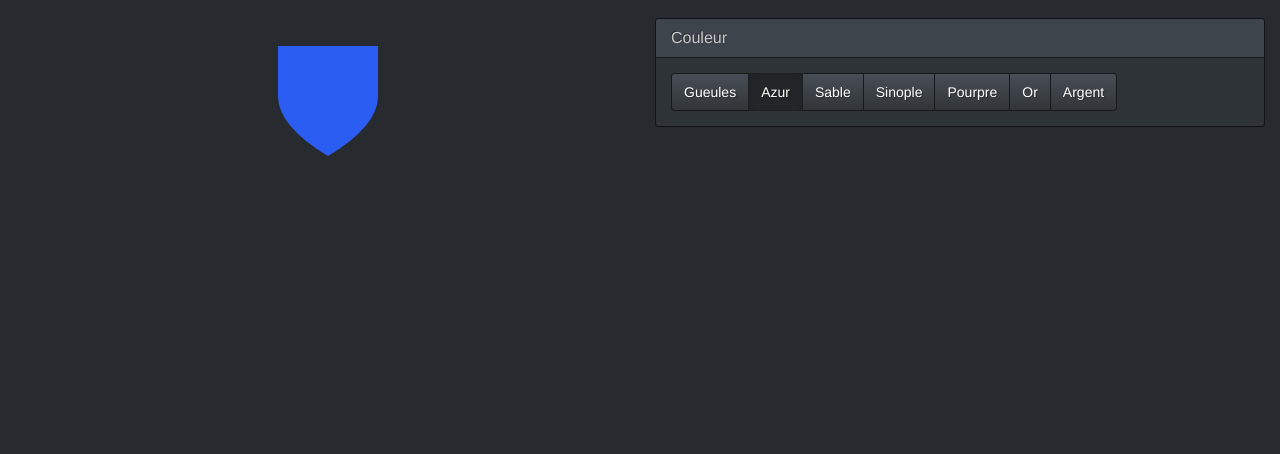
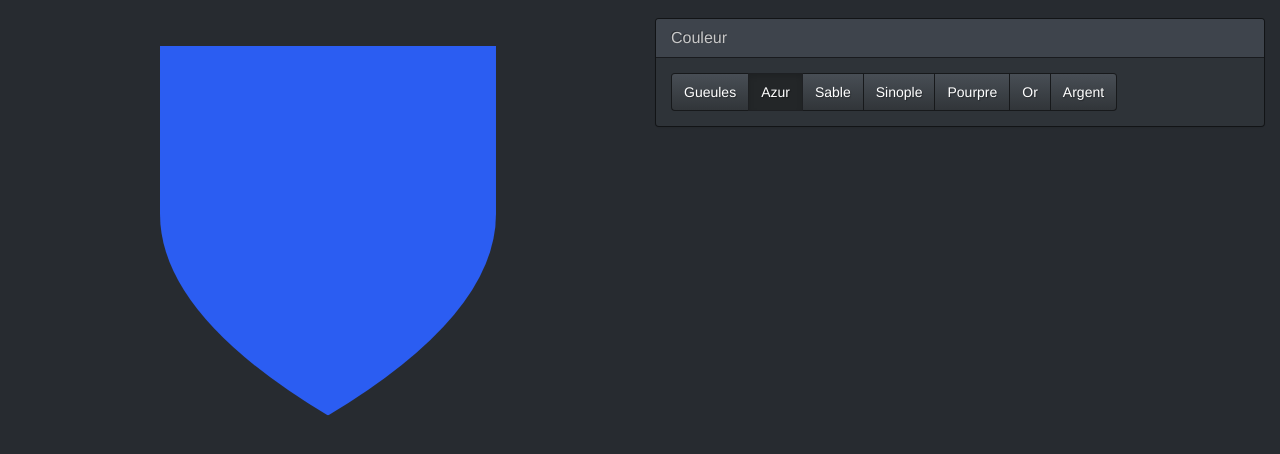
Before and after one commit to sm-Fifteen/herod, a website: page index.html in a window 1280 px wide. Shown: the part 54-508 px from the top of the page. Drawn offline with nearby package versions, Linux system fonts and the light colour scheme.

Commit message:
flexible size ecu

```diff
--- a/js/ecu.js
+++ b/js/ecu.js
@@ -1,5 +1,5 @@
 Formes = {
-  EcuFrancais: 'M0,0 L0,5 Q0,8 5,11 Q10,8 10,5 L10,0 z'
+  EcuFrancais: 'M0,0 L0,50 Q0,80 50,110 Q100,80 100,50 L100,0 z'
 }
 
 Couleurs = {
@@ -21,7 +21,7 @@ function Ecu() {
 
 Ecu.prototype.init = function() {
   this.svg = SVG('ecu');
-  $('#ecu').width(100).height(110);
+  this.svg.viewbox(0, 0, 100, 110);
 
   this.svg.bg = this.svg.rect(100, 110).fill(this.couleur);
   this.svg.ecu = this.svg.path(this.forme).size(100);
--- a/main.css
+++ b/main.css
@@ -1,4 +1,10 @@
 #ecu {
+    width: 100%;
+    max-width: 28em;
     margin: auto;
     padding: 2em;
 }
+
+#ecu svg {
+    width: 100%;
+}
```
